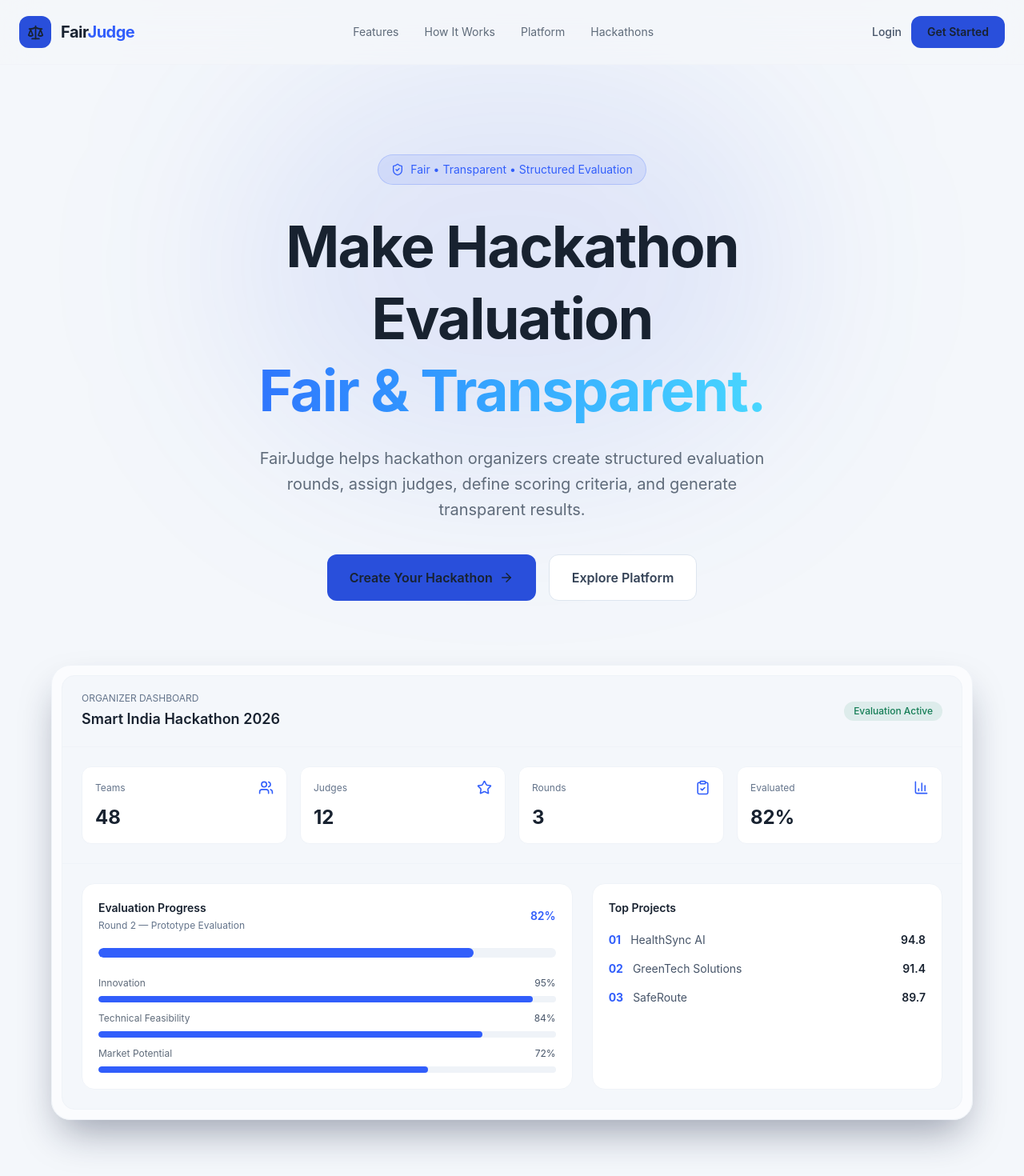
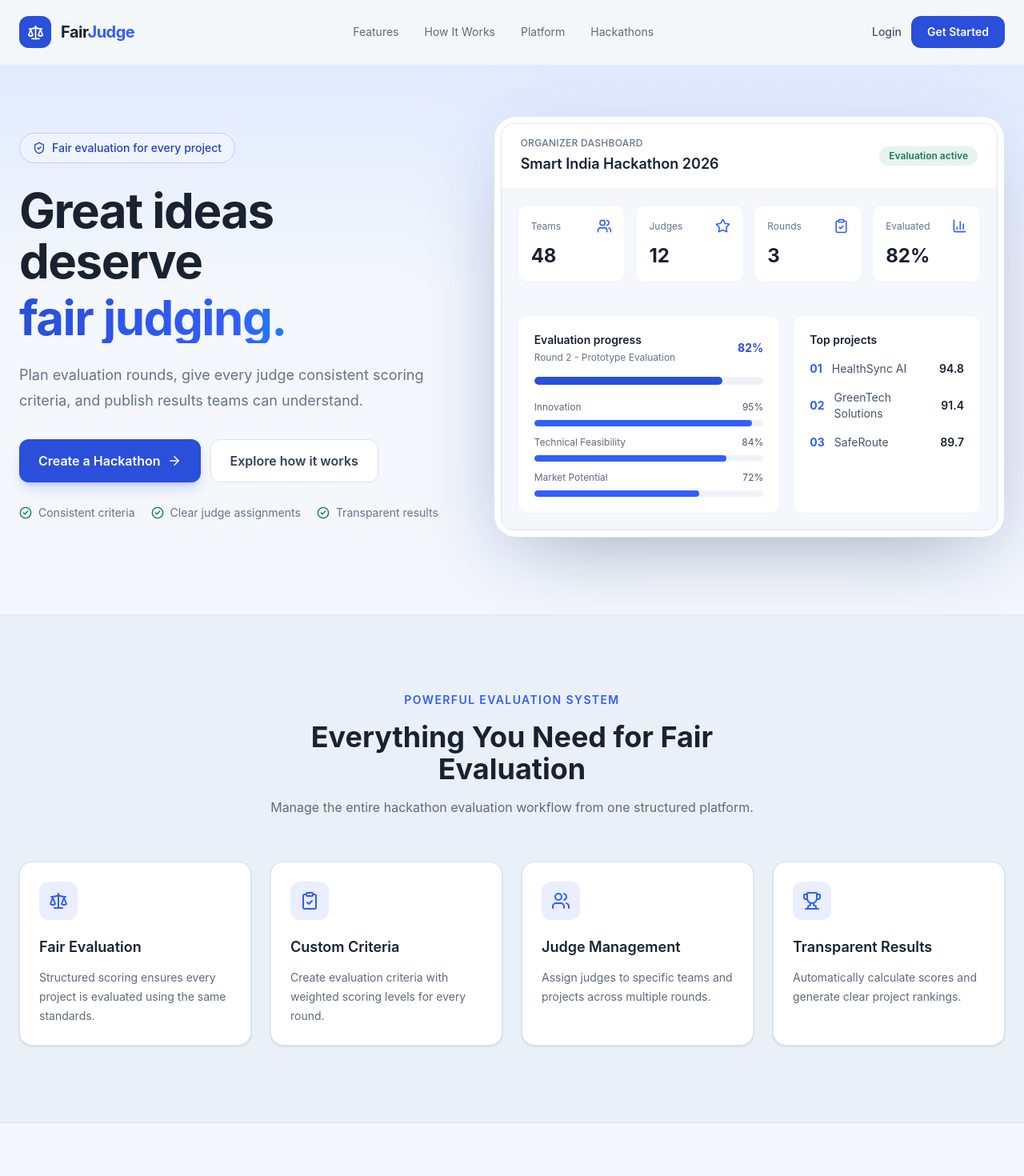
Before and after one commit to uddinarsh8/fairjudge, a Next.js app in the folder frontend/: page / in a window 1280 px wide. Shown: the top 1470 px of the page at 80% size. Built offline with nearby package versions, Linux system fonts and the light colour scheme; no server answers.

Commit message:
Refine FairJudge homepage visual hierarchy

```diff
--- a/frontend/app/globals.css
+++ b/frontend/app/globals.css
@@ -193,3 +193,14 @@ textarea::placeholder {
 [class~="group-hover:text-white"] {
   color: var(--fj-ink);
 }
+
+/* Saturated action surfaces need white foreground text for contrast. */
+[class~="bg-blue-600"],
+[class~="bg-blue-500"],
+[class~="bg-blue-700"],
+[class~="bg-green-600"],
+[class~="bg-green-500"],
+[class~="bg-red-600"],
+[class~="bg-red-500"] {
+  color: #FFFFFF;
+}
--- a/frontend/app/page.tsx
+++ b/frontend/app/page.tsx
@@ -21,7 +21,7 @@ export default function HomePage() {
   const [mobileMenuOpen, setMobileMenuOpen] = useState(false);
 
   return (
-    <main className="min-h-screen overflow-hidden bg-slate-950 text-white">
+    <main className="min-h-screen overflow-hidden bg-slate-950 text-slate-950">
 
       {/* ================= NAVBAR ================= */}
 
@@ -162,220 +162,137 @@ export default function HomePage() {
 
       {/* ================= HERO ================= */}
 
-      <section className="relative px-6 pb-24 pt-20 lg:pb-32 lg:pt-28">
+      <section className="relative isolate overflow-hidden px-6 pb-20 pt-14 lg:pb-24 lg:pt-16">
+        <div
+          aria-hidden="true"
+          className="pointer-events-none absolute inset-x-0 top-0 -z-10 h-[560px] bg-gradient-to-b from-blue-100/80 via-slate-950/25 to-transparent"
+        />
 
-        {/* Background Glow */}
-
-        <div className="absolute left-1/2 top-0 h-[500px] w-[700px] -translate-x-1/2 rounded-full bg-blue-600/10 blur-[120px]" />
-
-        <div className="relative mx-auto max-w-7xl">
-
-          <div className="mx-auto max-w-4xl text-center">
-
-            <div className="inline-flex items-center gap-2 rounded-full border border-blue-500/20 bg-blue-500/10 px-4 py-2 text-sm text-blue-400">
+        <div className="relative mx-auto grid max-w-7xl items-center gap-12 xl:grid-cols-[0.92fr_1.08fr]">
+          <div className="max-w-2xl">
+            <div className="inline-flex items-center gap-2 rounded-full border border-blue-200 bg-blue-50 px-4 py-2 text-sm font-medium text-blue-700">
               <ShieldCheck size={16} />
-              Fair • Transparent • Structured Evaluation
+              Fair evaluation for every project
             </div>
 
-            <h1 className="mt-8 text-5xl font-bold leading-tight tracking-tight md:text-7xl">
-              Make Hackathon Evaluation
-              <span className="block bg-gradient-to-r from-blue-400 to-cyan-300 bg-clip-text text-transparent">
-                Fair & Transparent.
+            <h1 className="mt-7 text-5xl font-bold leading-[1.05] tracking-tight text-slate-950 sm:text-6xl">
+              Great ideas deserve
+              <span className="mt-2 block bg-gradient-to-r from-blue-600 via-blue-500 to-cyan-400 bg-clip-text text-transparent">
+                fair judging.
               </span>
             </h1>
 
-            <p className="mx-auto mt-6 max-w-2xl text-lg leading-8 text-slate-400 md:text-xl">
-              FairJudge helps hackathon organizers create structured
-              evaluation rounds, assign judges, define scoring criteria,
-              and generate transparent results.
+            <p className="mt-6 max-w-xl text-lg leading-8 text-slate-500">
+              Plan evaluation rounds, give every judge consistent scoring criteria,
+              and publish results teams can understand.
             </p>
 
-            <div className="mt-10 flex flex-col justify-center gap-4 sm:flex-row">
-
+            <div className="mt-8 flex flex-col gap-3 sm:flex-row">
               <button
                 onClick={() => router.push("/register")}
-                className="flex items-center justify-center gap-2 rounded-xl bg-blue-600 px-7 py-4 font-semibold transition hover:bg-blue-500"
+                className="flex items-center justify-center gap-2 rounded-xl bg-blue-600 px-6 py-3.5 font-semibold text-white shadow-lg shadow-blue-600/20 transition hover:bg-blue-500"
               >
-                Create Your Hackathon
+                Create a Hackathon
                 <ArrowRight size={18} />
               </button>
 
               <button
                 onClick={() => {
-                  document
-                    .getElementById("how-it-works")
-                    ?.scrollIntoView({
+                  document.getElementById("how-it-works")?.scrollIntoView({
                     behavior: "smooth",
                   });
                 }}
-                className="rounded-xl border border-slate-700 bg-slate-900 px-7 py-4 font-semibold text-slate-200 transition hover:border-slate-600 hover:bg-slate-800"
+                className="rounded-xl border border-slate-700 bg-white px-6 py-3.5 font-semibold text-slate-200 transition hover:border-blue-300 hover:bg-blue-50"
               >
-                Explore Platform
+                Explore how it works
               </button>
-
             </div>
 
+            <div className="mt-7 flex flex-wrap gap-x-5 gap-y-2 text-sm text-slate-500">
+              <span className="inline-flex items-center gap-2">
+                <CheckCircle2 size={16} className="text-green-600" />
+                Consistent criteria
+              </span>
+              <span className="inline-flex items-center gap-2">
+                <CheckCircle2 size={16} className="text-green-600" />
+                Clear judge assignments
+              </span>
+              <span className="inline-flex items-center gap-2">
+                <CheckCircle2 size={16} className="text-green-600" />
+                Transparent results
+              </span>
+            </div>
           </div>
 
-
-          {/* ================= DASHBOARD PREVIEW ================= */}
-
-          <div className="relative mx-auto mt-20 max-w-6xl">
-
-            <div className="rounded-3xl border border-slate-800 bg-slate-900/70 p-3 shadow-2xl shadow-blue-950/40">
-
-              <div className="overflow-hidden rounded-2xl border border-slate-800 bg-slate-950">
-
-                {/* Fake Dashboard Header */}
-
-                <div className="flex items-center justify-between border-b border-slate-800 px-6 py-5">
-
+          <div className="relative mx-auto mt-4 w-full max-w-[700px] xl:mt-0">
+            <div
+              aria-hidden="true"
+              className="absolute -inset-5 rounded-[2rem] bg-blue-100/80 blur-2xl"
+            />
+            <div className="relative rounded-[1.75rem] border border-slate-700 bg-white p-2 shadow-[0_35px_100px_-40px_rgba(24,34,48,0.35)]">
+              <div className="overflow-hidden rounded-2xl border border-slate-700 bg-slate-950">
+                <div className="flex items-center justify-between border-b border-slate-800 bg-white px-5 py-4 sm:px-6">
                   <div>
-                    <p className="text-xs text-slate-500">
-                      ORGANIZER DASHBOARD
+                    <p className="text-xs font-medium uppercase tracking-wide text-slate-500">
+                      Organizer dashboard
                     </p>
-
-                    <h3 className="mt-1 text-lg font-semibold">
+                    <h3 className="mt-1 text-base font-semibold text-slate-950 sm:text-lg">
                       Smart India Hackathon 2026
                     </h3>
                   </div>
-
-                  <div className="rounded-full bg-emerald-500/10 px-3 py-1 text-xs font-medium text-emerald-400">
-                    Evaluation Active
+                  <div className="rounded-full bg-emerald-500/10 px-3 py-1 text-xs font-semibold text-emerald-400">
+                    Evaluation active
+                  </div>
                 </div>
 
+                <div className="grid gap-3 p-4 sm:grid-cols-4 sm:p-5">
+                  <DashboardStat title="Teams" value="48" icon={<Users size={19} />} />
+                  <DashboardStat title="Judges" value="12" icon={<Star size={19} />} />
+                  <DashboardStat title="Rounds" value="3" icon={<ClipboardCheck size={19} />} />
+                  <DashboardStat title="Evaluated" value="82%" icon={<BarChart3 size={19} />} />
                 </div>
 
-
-                {/* Dashboard Stats */}
-
-                <div className="grid gap-4 p-6 md:grid-cols-4">
-
-                  <DashboardStat
-                    title="Teams"
-                    value="48"
-                    icon={<Users size={19} />}
-                  />
-
-                  <DashboardStat
-                    title="Judges"
-                    value="12"
-                    icon={<Star size={19} />}
-                  />
-
-                  <DashboardStat
-                    title="Rounds"
-                    value="3"
-                    icon={<ClipboardCheck size={19} />}
-                  />
-
-                  <DashboardStat
-                    title="Evaluated"
-                    value="82%"
-                    icon={<BarChart3 size={19} />}
-                  />
-
+                <div className="grid gap-4 border-t border-slate-800 p-4 xl:grid-cols-[1.4fr_1fr] xl:p-5">
+                  <div className="rounded-xl border border-slate-800 bg-white p-4 sm:p-5">
+                    <div className="flex items-center justify-between">
+                      <div>
+                        <p className="text-sm font-semibold text-slate-950">Evaluation progress</p>
+                        <p className="mt-1 text-xs text-slate-500">Round 2 - Prototype Evaluation</p>
+                      </div>
+                      <span className="text-sm font-bold text-blue-600">82%</span>
                     </div>
 
-
-                {/* Evaluation Preview */}
-
-                <div className="grid gap-6 border-t border-slate-800 p-6 lg:grid-cols-[1.4fr_1fr]">
-
-                  <div className="rounded-2xl border border-slate-800 bg-slate-900 p-5">
-
-                    <div className="flex items-center justify-between">
-
-                      <div>
-                        <p className="text-sm font-semibold">
-                          Evaluation Progress
-                        </p>
-
-                        <p className="mt-1 text-xs text-slate-500">
-                          Round 2 — Prototype Evaluation
-                        </p>
+                    <div className="mt-4 h-2.5 overflow-hidden rounded-full bg-slate-800">
+                      <div className="h-full w-[82%] rounded-full bg-blue-600" />
                     </div>
 
-                      <span className="text-sm font-semibold text-blue-400">
-                        82%
-                      </span>
-
+                    <div className="mt-5 space-y-3">
+                      <ProgressRow label="Innovation" value="95%" />
+                      <ProgressRow label="Technical Feasibility" value="84%" />
+                      <ProgressRow label="Market Potential" value="72%" />
+                    </div>
                   </div>
 
-                    <div className="mt-5 h-3 overflow-hidden rounded-full bg-slate-800">
-                      <div className="h-full w-[82%] rounded-full bg-blue-500" />
+                  <div className="rounded-xl border border-slate-800 bg-white p-4 sm:p-5">
+                    <p className="text-sm font-semibold text-slate-950">Top projects</p>
+                    <div className="mt-4 space-y-4">
+                      <ProjectRank rank="01" name="HealthSync AI" score="94.8" />
+                      <ProjectRank rank="02" name="GreenTech Solutions" score="91.4" />
+                      <ProjectRank rank="03" name="SafeRoute" score="89.7" />
                     </div>
-
-                    <div className="mt-6 space-y-3">
-
-                      <ProgressRow
-                        label="Innovation"
-                        value="95%"
-                      />
-
-                      <ProgressRow
-                        label="Technical Feasibility"
-                        value="84%"
-                      />
-
-                      <ProgressRow
-                        label="Market Potential"
-                        value="72%"
-                      />
-
                   </div>
-
                 </div>
-
-
-                  <div className="rounded-2xl border border-slate-800 bg-slate-900 p-5">
-
-                    <p className="text-sm font-semibold">
-                      Top Projects
-                    </p>
-
-                    <div className="mt-5 space-y-4">
-
-                      <ProjectRank
-                        rank="01"
-                        name="HealthSync AI"
-                        score="94.8"
-                      />
-
-                      <ProjectRank
-                        rank="02"
-                        name="GreenTech Solutions"
-                        score="91.4"
-                      />
-
-                      <ProjectRank
-                        rank="03"
-                        name="SafeRoute"
-                        score="89.7"
-                      />
-
               </div>
-
             </div>
-
           </div>
-
         </div>
-
-            </div>
-
-          </div>
-
-        </div>
-
       </section>
-
 
       {/* ================= FEATURES ================= */}
 
       <section
         id="features"
-        className="border-y border-slate-800 bg-slate-900/40 px-6 py-24"
+        className="border-y border-slate-700/80 bg-[#EAF0F8] px-6 py-24"
       >
 
         <div className="mx-auto max-w-7xl">
@@ -502,7 +419,7 @@ export default function HomePage() {
 
       <section
         id="roles"
-        className="bg-slate-900/40 px-6 py-28"
+        className="bg-[#EAF0F8] px-6 py-28"
       >
 
         <div className="mx-auto max-w-7xl">
@@ -569,7 +486,7 @@ export default function HomePage() {
 
       <section className="px-6 py-28">
 
-        <div className="mx-auto max-w-5xl rounded-3xl border border-blue-500/20 bg-gradient-to-br from-blue-600/20 to-slate-900 p-10 text-center md:p-16">
+        <div className="mx-auto max-w-5xl rounded-3xl border border-blue-200 bg-gradient-to-br from-blue-100 via-white to-amber-50 p-10 text-center md:p-16">
 
           <h2 className="text-4xl font-bold md:text-5xl">
             Ready to Make Evaluation Fair?
@@ -776,7 +693,7 @@ function FeatureCard({
   description: string;
 }) {
   return (
-    <div className="rounded-2xl border border-slate-800 bg-slate-950 p-6 transition hover:-translate-y-1 hover:border-blue-500/40">
+    <div className="rounded-2xl border border-slate-700 bg-white p-6 shadow-sm transition hover:-translate-y-1 hover:border-blue-500/40 hover:shadow-lg">
 
       <div className="flex h-12 w-12 items-center justify-center rounded-xl bg-blue-500/10 text-blue-400">
         {icon}
```
Lines whose indentation alone changed are shown as unchanged.
